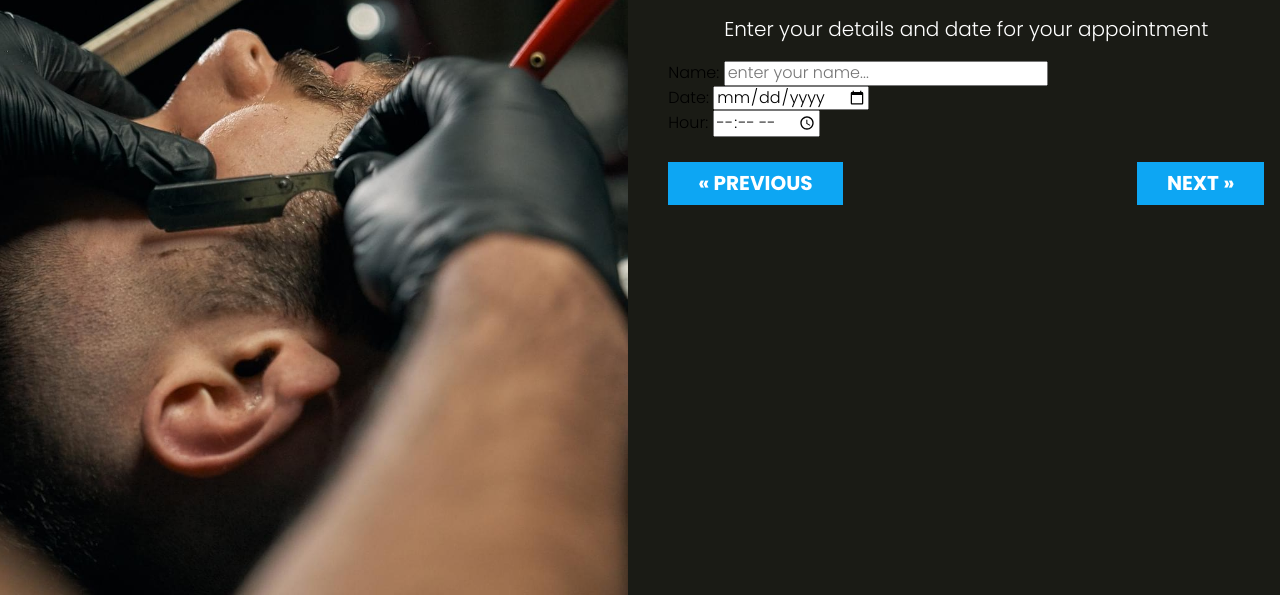
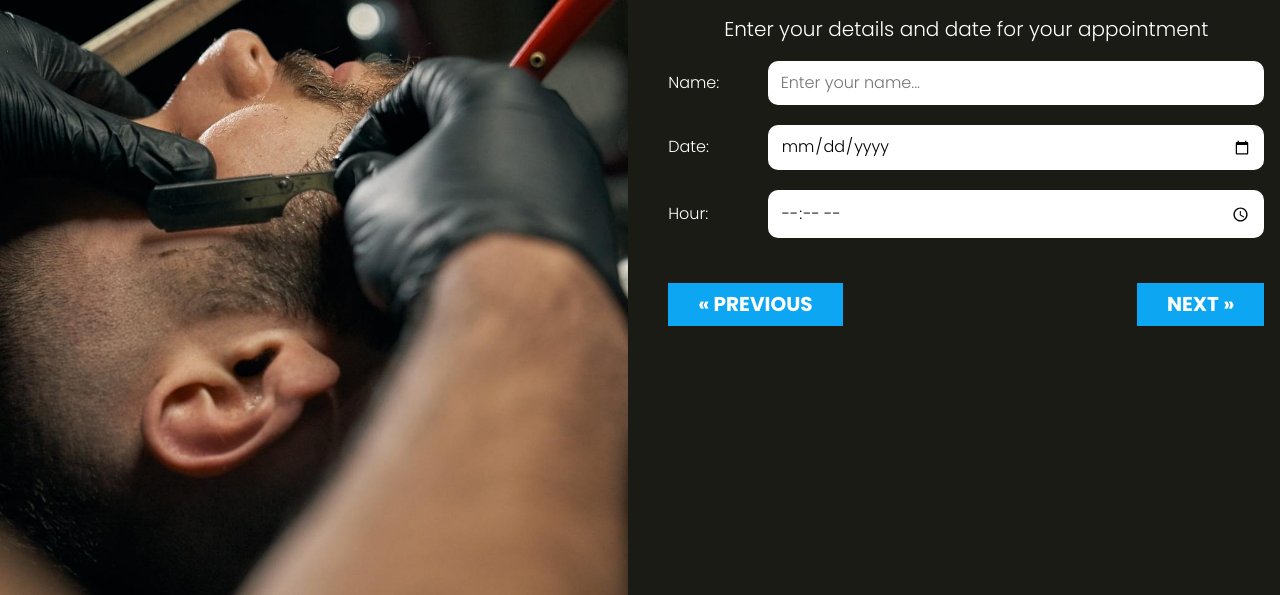
Before and after one commit to ArmandoAlmanza/HairSalon, a website: page index.html in a window 1280 px wide. Both pictures are taken after a click on the button "INFO. CLIENT". Shown: the part 205-800 px from the top of the page. Drawn offline with Linux system fonts and the light colour scheme.

Commit message:
styles to the form

```diff
--- a/assets/sass/app.scss
+++ b/assets/sass/app.scss
@@ -11,3 +11,4 @@
 @import './layout/tabs';
 @import './layout/services';
 @import './layout/paginacion';
+@import './layout/date';
--- /dev/null
+++ b/assets/sass/layout/_date.scss
@@ -0,0 +1,19 @@
+.formulario{
+	width: 100%;
+}
+
+.info{
+	display: flex;
+	align-items: center;
+	margin-bottom: 2rem;
+	label{
+		flex: 0 0 10rem;
+		color: $white;
+	}
+	input{
+		flex: 1;
+		padding: $separation / 4;
+		border-radius: 1rem;
+		border: none;
+	}
+}
--- a/index.html
+++ b/index.html
@@ -43,7 +43,7 @@
                                 type="text"
                                 name="name"
                                 id="name"
-                                placeholder="enter your name..."
+                                placeholder="Enter your name..."
                             />
                         </div>
                         <div class="info">
```
Also changed, not shown: build/css/app.css, 1 other file.
